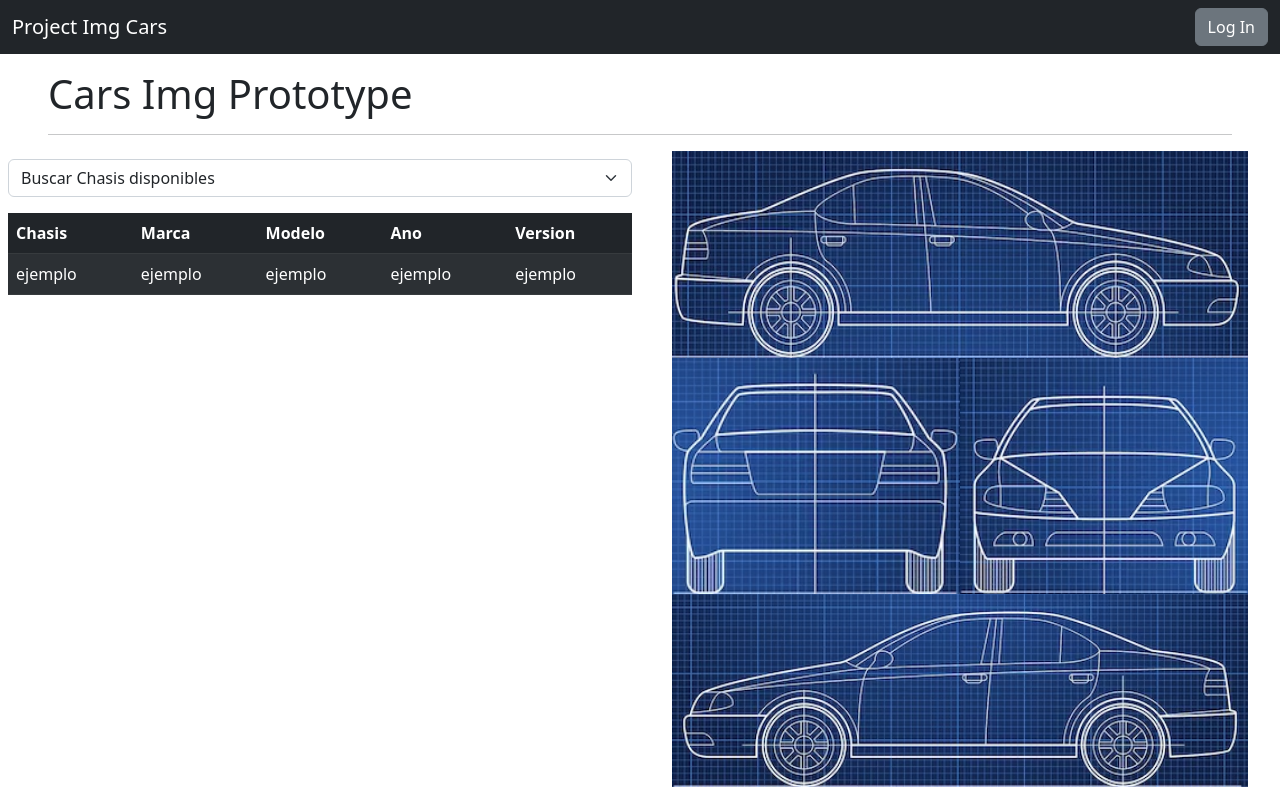
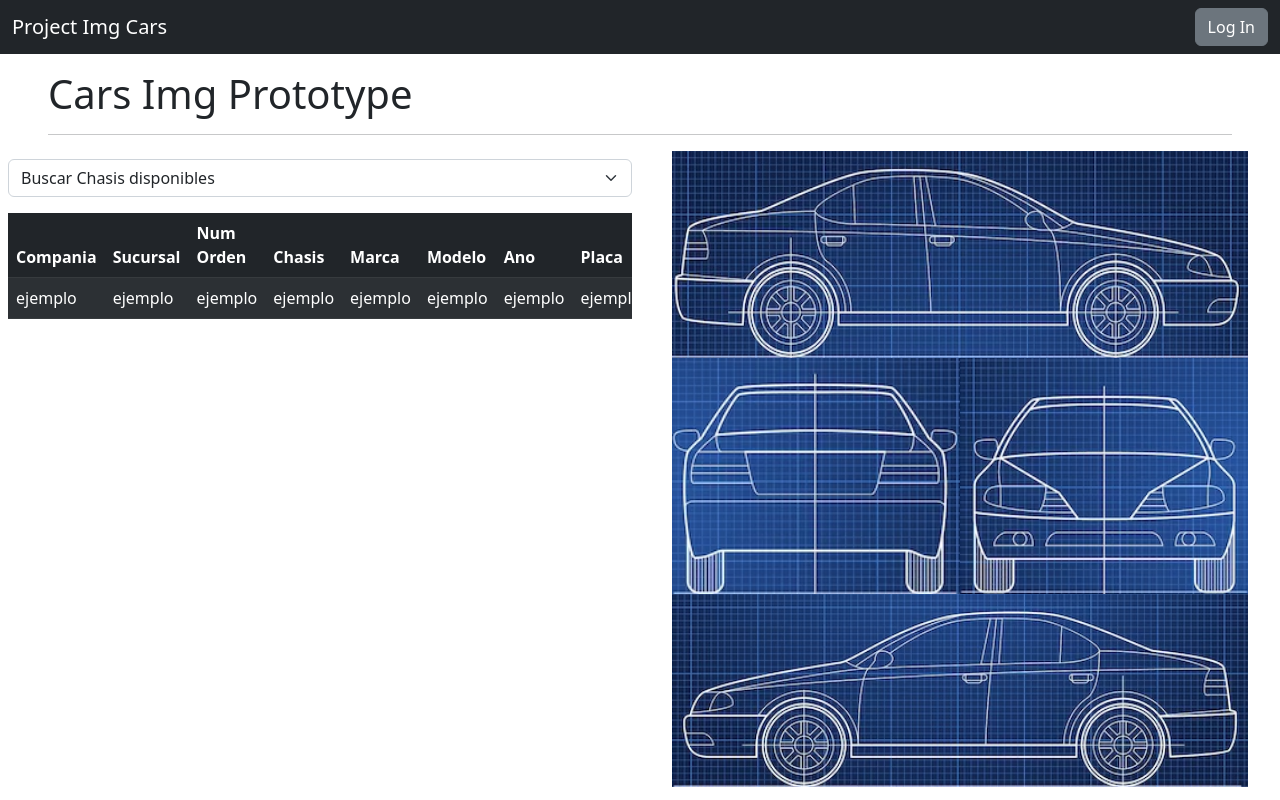
Before and after one commit to EcossB/cars_img_project, an Angular app: page / in a window 1280 px wide. Shown: the top 800 px of the page. Built offline with nearby package versions, Linux system fonts and the light colour scheme; what ngx-webcam would draw is missing.

Commit message:
adding more headings on the table, and adding a responsive table.

```diff
--- a/src/app/snapshot/components/car-data/car-data.component.html
+++ b/src/app/snapshot/components/car-data/car-data.component.html
@@ -7,10 +7,22 @@
 
 </select>
 
-
+<div class="table-responsive">
     <table class="table table-dark table-striped table-hover">
         <thead class="thead-inverse">
         <tr>
+
+            <th>
+                Compania
+            </th>
+
+            <th>
+                Sucursal
+            </th>
+
+            <th>
+                Num Orden
+            </th>
 
             <th>
                 Chasis
@@ -29,7 +41,7 @@
             </th>
 
             <th>
-            Version
+                Placa
             </th>
 
         </tr>
@@ -53,7 +65,17 @@
                 <td>
                     ejemplo
                 </td>
+                <td>
+                    ejemplo
+                </td>
+                <td>
+                    ejemplo
+                </td>
+                <td>
+                    ejemplo
+                </td>
             </tr>
         </tbody>
 
     </table>
+</div>
```
Lines whose indentation alone changed are shown as unchanged.
